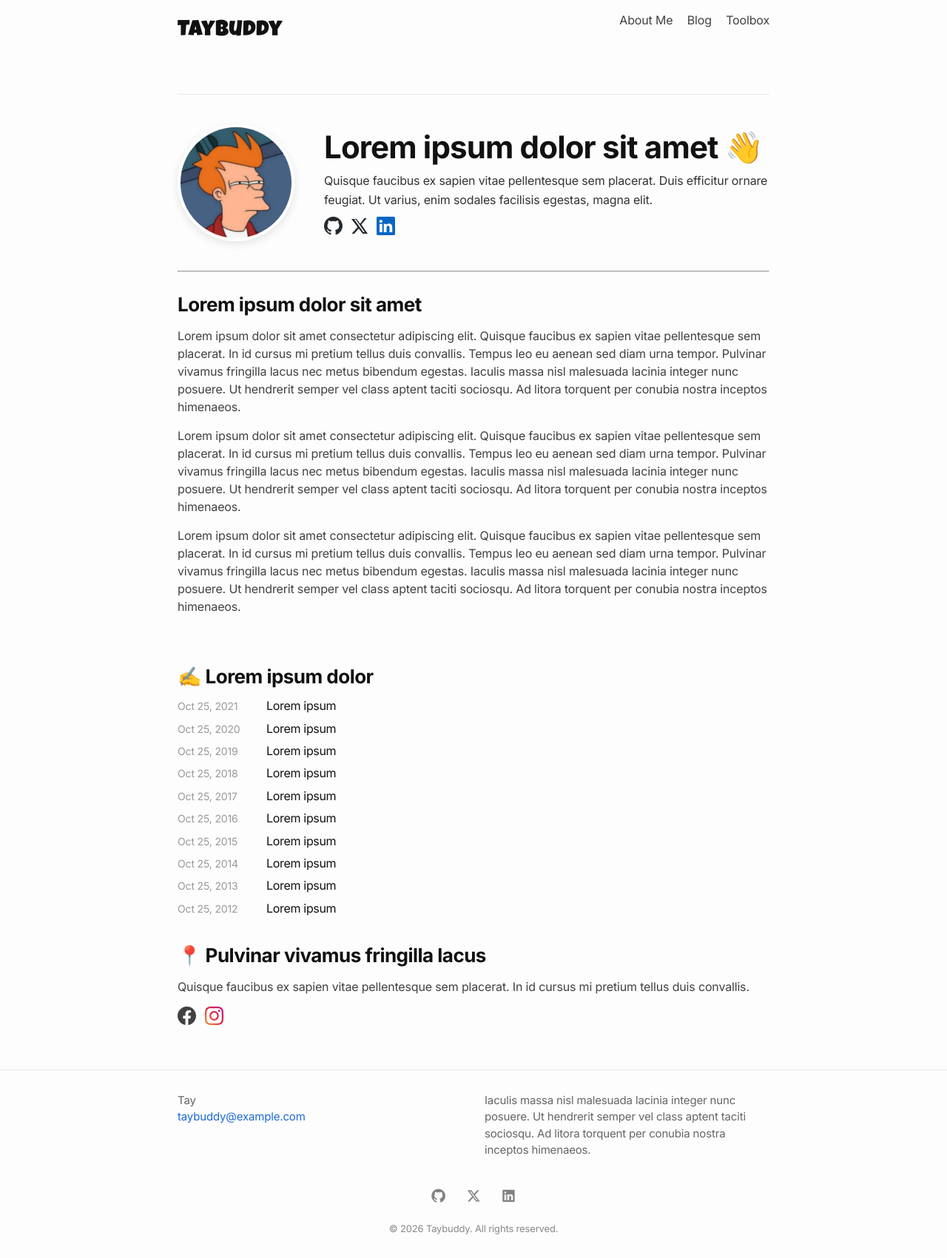
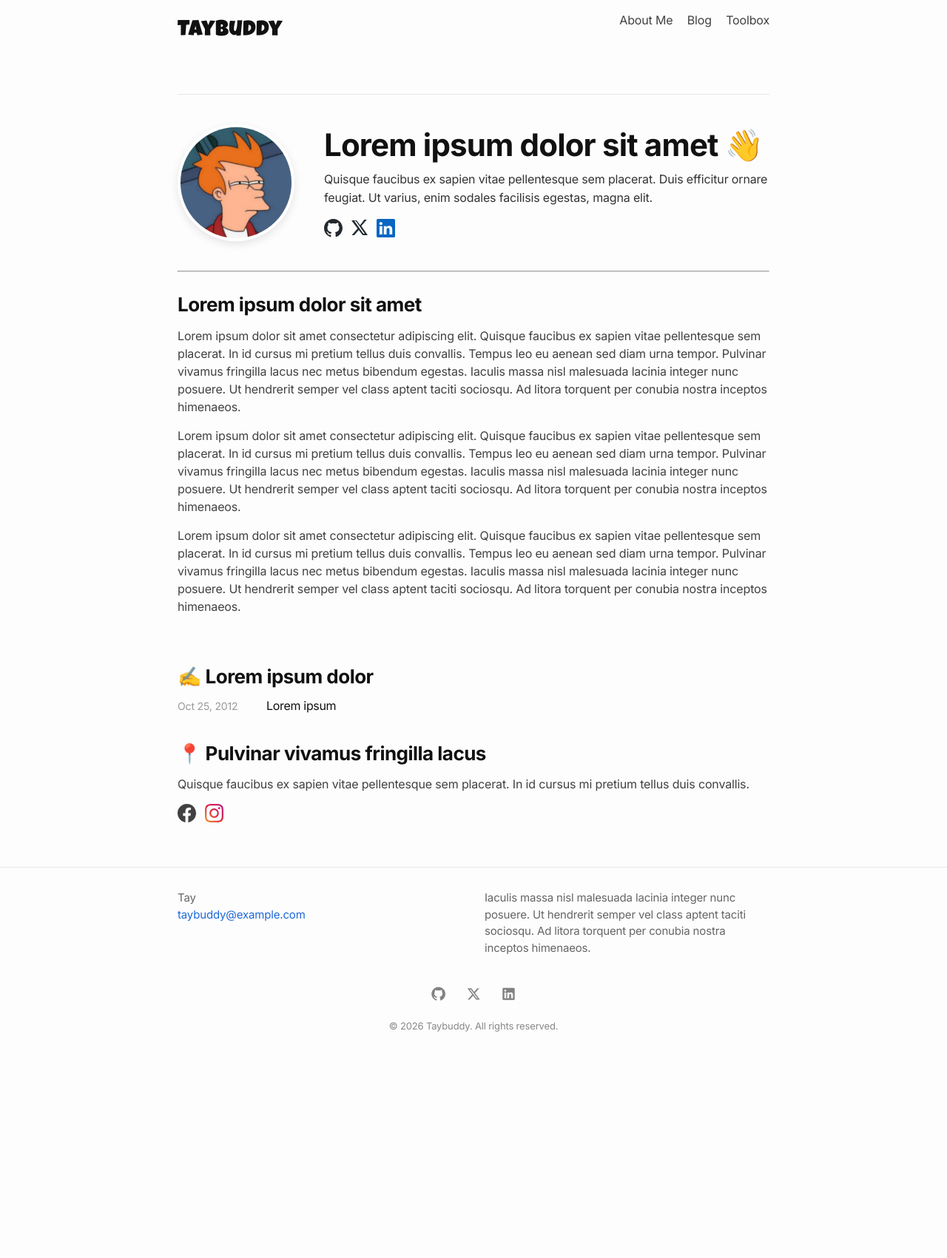
Before and after one commit to taybuddy/taybuddy.github.io, a Jekyll site: the page built from index.md, in a window 1280 px wide. Shown: the whole page at 74% size. Built offline with Jekyll 4.4.1, drawn with Linux system fonts in a browser that asks for light colours; nearby versions of some CDN libraries; after the commit the page ends 1428 px from its top, so only the background shows below that; part of the change alters nothing that is shown.

Commit message:
Update info

```diff
--- a/_posts/2013-10-25-lorem-ipsum.md
+++ /dev/null
@@ -1,16 +0,0 @@
----
-layout: post
-title: "Lorem ipsum"
-date: 2013-10-25
-categories: "Happenings"
-tags: [thinking]
----
-Lorem ipsum dolor sit amet consectetur adipiscing elit. Quisque faucibus ex sapien vitae pellentesque sem placerat. In id cursus mi pretium tellus duis convallis. Tempus leo eu aenean sed diam urna tempor. Pulvinar vivamus fringilla lacus nec metus bibendum egestas. Iaculis massa nisl malesuada lacinia integer nunc posuere. Ut hendrerit semper vel class aptent taciti sociosqu. Ad litora torquent per conubia nostra inceptos himenaeos.
-
-Lorem ipsum dolor sit amet consectetur adipiscing elit. Quisque faucibus ex sapien vitae pellentesque sem placerat. In id cursus mi pretium tellus duis convallis. Tempus leo eu aenean sed diam urna tempor. Pulvinar vivamus fringilla lacus nec metus bibendum egestas. Iaculis massa nisl malesuada lacinia integer nunc posuere. Ut hendrerit semper vel class aptent taciti sociosqu. Ad litora torquent per conubia nostra inceptos himenaeos.
-
-Lorem ipsum dolor sit amet consectetur adipiscing elit. Quisque faucibus ex sapien vitae pellentesque sem placerat. In id cursus mi pretium tellus duis convallis. Tempus leo eu aenean sed diam urna tempor. Pulvinar vivamus fringilla lacus nec metus bibendum egestas. Iaculis massa nisl malesuada lacinia integer nunc posuere. Ut hendrerit semper vel class aptent taciti sociosqu. Ad litora torquent per conubia nostra inceptos himenaeos.
-
-Lorem ipsum dolor sit amet consectetur adipiscing elit. Quisque faucibus ex sapien vitae pellentesque sem placerat. In id cursus mi pretium tellus duis convallis. Tempus leo eu aenean sed diam urna tempor. Pulvinar vivamus fringilla lacus nec metus bibendum egestas. Iaculis massa nisl malesuada lacinia integer nunc posuere. Ut hendrerit semper vel class aptent taciti sociosqu. Ad litora torquent per conubia nostra inceptos himenaeos.
-
-Lorem ipsum dolor sit amet consectetur adipiscing elit. Quisque faucibus ex sapien vitae pellentesque sem placerat. In id cursus mi pretium tellus duis convallis. Tempus leo eu aenean sed diam urna tempor. Pulvinar vivamus fringilla lacus nec metus bibendum egestas. Iaculis massa nisl malesuada lacinia integer nunc posuere. Ut hendrerit semper vel class aptent taciti sociosqu. Ad litora torquent per conubia nostra inceptos himenaeos.
--- a/_posts/2014-10-25-lorem-ipsum.md
+++ /dev/null
@@ -1,16 +0,0 @@
----
-layout: post
-title: "Lorem ipsum"
-date: 2014-10-25
-categories: "Happenings, Hectic Life"
-tags: [diary]
----
-Lorem ipsum dolor sit amet consectetur adipiscing elit. Quisque faucibus ex sapien vitae pellentesque sem placerat. In id cursus mi pretium tellus duis convallis. Tempus leo eu aenean sed diam urna tempor. Pulvinar vivamus fringilla lacus nec metus bibendum egestas. Iaculis massa nisl malesuada lacinia integer nunc posuere. Ut hendrerit semper vel class aptent taciti sociosqu. Ad litora torquent per conubia nostra inceptos himenaeos.
-
-Lorem ipsum dolor sit amet consectetur adipiscing elit. Quisque faucibus ex sapien vitae pellentesque sem placerat. In id cursus mi pretium tellus duis convallis. Tempus leo eu aenean sed diam urna tempor. Pulvinar vivamus fringilla lacus nec metus bibendum egestas. Iaculis massa nisl malesuada lacinia integer nunc posuere. Ut hendrerit semper vel class aptent taciti sociosqu. Ad litora torquent per conubia nostra inceptos himenaeos.
-
-Lorem ipsum dolor sit amet consectetur adipiscing elit. Quisque faucibus ex sapien vitae pellentesque sem placerat. In id cursus mi pretium tellus duis convallis. Tempus leo eu aenean sed diam urna tempor. Pulvinar vivamus fringilla lacus nec metus bibendum egestas. Iaculis massa nisl malesuada lacinia integer nunc posuere. Ut hendrerit semper vel class aptent taciti sociosqu. Ad litora torquent per conubia nostra inceptos himenaeos.
-
-Lorem ipsum dolor sit amet consectetur adipiscing elit. Quisque faucibus ex sapien vitae pellentesque sem placerat. In id cursus mi pretium tellus duis convallis. Tempus leo eu aenean sed diam urna tempor. Pulvinar vivamus fringilla lacus nec metus bibendum egestas. Iaculis massa nisl malesuada lacinia integer nunc posuere. Ut hendrerit semper vel class aptent taciti sociosqu. Ad litora torquent per conubia nostra inceptos himenaeos.
-
-Lorem ipsum dolor sit amet consectetur adipiscing elit. Quisque faucibus ex sapien vitae pellentesque sem placerat. In id cursus mi pretium tellus duis convallis. Tempus leo eu aenean sed diam urna tempor. Pulvinar vivamus fringilla lacus nec metus bibendum egestas. Iaculis massa nisl malesuada lacinia integer nunc posuere. Ut hendrerit semper vel class aptent taciti sociosqu. Ad litora torquent per conubia nostra inceptos himenaeos.
--- a/_posts/2015-10-25-lorem-ipsum.md
+++ /dev/null
@@ -1,16 +0,0 @@
----
-layout: post
-title: "Lorem ipsum"
-date: 2015-10-25
-categories: "Random Thoughts"
-tags: [thinking]
----
-Lorem ipsum dolor sit amet consectetur adipiscing elit. Quisque faucibus ex sapien vitae pellentesque sem placerat. In id cursus mi pretium tellus duis convallis. Tempus leo eu aenean sed diam urna tempor. Pulvinar vivamus fringilla lacus nec metus bibendum egestas. Iaculis massa nisl malesuada lacinia integer nunc posuere. Ut hendrerit semper vel class aptent taciti sociosqu. Ad litora torquent per conubia nostra inceptos himenaeos.
-
-Lorem ipsum dolor sit amet consectetur adipiscing elit. Quisque faucibus ex sapien vitae pellentesque sem placerat. In id cursus mi pretium tellus duis convallis. Tempus leo eu aenean sed diam urna tempor. Pulvinar vivamus fringilla lacus nec metus bibendum egestas. Iaculis massa nisl malesuada lacinia integer nunc posuere. Ut hendrerit semper vel class aptent taciti sociosqu. Ad litora torquent per conubia nostra inceptos himenaeos.
-
-Lorem ipsum dolor sit amet consectetur adipiscing elit. Quisque faucibus ex sapien vitae pellentesque sem placerat. In id cursus mi pretium tellus duis convallis. Tempus leo eu aenean sed diam urna tempor. Pulvinar vivamus fringilla lacus nec metus bibendum egestas. Iaculis massa nisl malesuada lacinia integer nunc posuere. Ut hendrerit semper vel class aptent taciti sociosqu. Ad litora torquent per conubia nostra inceptos himenaeos.
-
-Lorem ipsum dolor sit amet consectetur adipiscing elit. Quisque faucibus ex sapien vitae pellentesque sem placerat. In id cursus mi pretium tellus duis convallis. Tempus leo eu aenean sed diam urna tempor. Pulvinar vivamus fringilla lacus nec metus bibendum egestas. Iaculis massa nisl malesuada lacinia integer nunc posuere. Ut hendrerit semper vel class aptent taciti sociosqu. Ad litora torquent per conubia nostra inceptos himenaeos.
-
-Lorem ipsum dolor sit amet consectetur adipiscing elit. Quisque faucibus ex sapien vitae pellentesque sem placerat. In id cursus mi pretium tellus duis convallis. Tempus leo eu aenean sed diam urna tempor. Pulvinar vivamus fringilla lacus nec metus bibendum egestas. Iaculis massa nisl malesuada lacinia integer nunc posuere. Ut hendrerit semper vel class aptent taciti sociosqu. Ad litora torquent per conubia nostra inceptos himenaeos.
--- a/_posts/2016-10-25-lorem-ipsum.md
+++ /dev/null
@@ -1,16 +0,0 @@
----
-layout: post
-title: "Lorem ipsum"
-date: 2016-10-25
-categories: "Productivity"
-tags: [thinking]
----
-Lorem ipsum dolor sit amet consectetur adipiscing elit. Quisque faucibus ex sapien vitae pellentesque sem placerat. In id cursus mi pretium tellus duis convallis. Tempus leo eu aenean sed diam urna tempor. Pulvinar vivamus fringilla lacus nec metus bibendum egestas. Iaculis massa nisl malesuada lacinia integer nunc posuere. Ut hendrerit semper vel class aptent taciti sociosqu. Ad litora torquent per conubia nostra inceptos himenaeos.
-
-Lorem ipsum dolor sit amet consectetur adipiscing elit. Quisque faucibus ex sapien vitae pellentesque sem placerat. In id cursus mi pretium tellus duis convallis. Tempus leo eu aenean sed diam urna tempor. Pulvinar vivamus fringilla lacus nec metus bibendum egestas. Iaculis massa nisl malesuada lacinia integer nunc posuere. Ut hendrerit semper vel class aptent taciti sociosqu. Ad litora torquent per conubia nostra inceptos himenaeos.
-
-Lorem ipsum dolor sit amet consectetur adipiscing elit. Quisque faucibus ex sapien vitae pellentesque sem placerat. In id cursus mi pretium tellus duis convallis. Tempus leo eu aenean sed diam urna tempor. Pulvinar vivamus fringilla lacus nec metus bibendum egestas. Iaculis massa nisl malesuada lacinia integer nunc posuere. Ut hendrerit semper vel class aptent taciti sociosqu. Ad litora torquent per conubia nostra inceptos himenaeos.
-
-Lorem ipsum dolor sit amet consectetur adipiscing elit. Quisque faucibus ex sapien vitae pellentesque sem placerat. In id cursus mi pretium tellus duis convallis. Tempus leo eu aenean sed diam urna tempor. Pulvinar vivamus fringilla lacus nec metus bibendum egestas. Iaculis massa nisl malesuada lacinia integer nunc posuere. Ut hendrerit semper vel class aptent taciti sociosqu. Ad litora torquent per conubia nostra inceptos himenaeos.
-
-Lorem ipsum dolor sit amet consectetur adipiscing elit. Quisque faucibus ex sapien vitae pellentesque sem placerat. In id cursus mi pretium tellus duis convallis. Tempus leo eu aenean sed diam urna tempor. Pulvinar vivamus fringilla lacus nec metus bibendum egestas. Iaculis massa nisl malesuada lacinia integer nunc posuere. Ut hendrerit semper vel class aptent taciti sociosqu. Ad litora torquent per conubia nostra inceptos himenaeos.
--- a/_posts/2017-10-25-lorem-ipsum.md
+++ /dev/null
@@ -1,16 +0,0 @@
----
-layout: post
-title: "Lorem ipsum"
-date: 2017-10-25
-categories: "Random Thoughts"
-tags: [thinking]
----
-Lorem ipsum dolor sit amet consectetur adipiscing elit. Quisque faucibus ex sapien vitae pellentesque sem placerat. In id cursus mi pretium tellus duis convallis. Tempus leo eu aenean sed diam urna tempor. Pulvinar vivamus fringilla lacus nec metus bibendum egestas. Iaculis massa nisl malesuada lacinia integer nunc posuere. Ut hendrerit semper vel class aptent taciti sociosqu. Ad litora torquent per conubia nostra inceptos himenaeos.
-
-Lorem ipsum dolor sit amet consectetur adipiscing elit. Quisque faucibus ex sapien vitae pellentesque sem placerat. In id cursus mi pretium tellus duis convallis. Tempus leo eu aenean sed diam urna tempor. Pulvinar vivamus fringilla lacus nec metus bibendum egestas. Iaculis massa nisl malesuada lacinia integer nunc posuere. Ut hendrerit semper vel class aptent taciti sociosqu. Ad litora torquent per conubia nostra inceptos himenaeos.
-
-Lorem ipsum dolor sit amet consectetur adipiscing elit. Quisque faucibus ex sapien vitae pellentesque sem placerat. In id cursus mi pretium tellus duis convallis. Tempus leo eu aenean sed diam urna tempor. Pulvinar vivamus fringilla lacus nec metus bibendum egestas. Iaculis massa nisl malesuada lacinia integer nunc posuere. Ut hendrerit semper vel class aptent taciti sociosqu. Ad litora torquent per conubia nostra inceptos himenaeos.
-
-Lorem ipsum dolor sit amet consectetur adipiscing elit. Quisque faucibus ex sapien vitae pellentesque sem placerat. In id cursus mi pretium tellus duis convallis. Tempus leo eu aenean sed diam urna tempor. Pulvinar vivamus fringilla lacus nec metus bibendum egestas. Iaculis massa nisl malesuada lacinia integer nunc posuere. Ut hendrerit semper vel class aptent taciti sociosqu. Ad litora torquent per conubia nostra inceptos himenaeos.
-
-Lorem ipsum dolor sit amet consectetur adipiscing elit. Quisque faucibus ex sapien vitae pellentesque sem placerat. In id cursus mi pretium tellus duis convallis. Tempus leo eu aenean sed diam urna tempor. Pulvinar vivamus fringilla lacus nec metus bibendum egestas. Iaculis massa nisl malesuada lacinia integer nunc posuere. Ut hendrerit semper vel class aptent taciti sociosqu. Ad litora torquent per conubia nostra inceptos himenaeos.
--- a/_posts/2018-10-25-lorem-ipsum.md
+++ /dev/null
@@ -1,16 +0,0 @@
----
-layout: post
-title: "Lorem ipsum"
-date: 2018-10-25
-categories: "Random Thoughts"
-tags: [thinking]
----
-Lorem ipsum dolor sit amet consectetur adipiscing elit. Quisque faucibus ex sapien vitae pellentesque sem placerat. In id cursus mi pretium tellus duis convallis. Tempus leo eu aenean sed diam urna tempor. Pulvinar vivamus fringilla lacus nec metus bibendum egestas. Iaculis massa nisl malesuada lacinia integer nunc posuere. Ut hendrerit semper vel class aptent taciti sociosqu. Ad litora torquent per conubia nostra inceptos himenaeos.
-
-Lorem ipsum dolor sit amet consectetur adipiscing elit. Quisque faucibus ex sapien vitae pellentesque sem placerat. In id cursus mi pretium tellus duis convallis. Tempus leo eu aenean sed diam urna tempor. Pulvinar vivamus fringilla lacus nec metus bibendum egestas. Iaculis massa nisl malesuada lacinia integer nunc posuere. Ut hendrerit semper vel class aptent taciti sociosqu. Ad litora torquent per conubia nostra inceptos himenaeos.
-
-Lorem ipsum dolor sit amet consectetur adipiscing elit. Quisque faucibus ex sapien vitae pellentesque sem placerat. In id cursus mi pretium tellus duis convallis. Tempus leo eu aenean sed diam urna tempor. Pulvinar vivamus fringilla lacus nec metus bibendum egestas. Iaculis massa nisl malesuada lacinia integer nunc posuere. Ut hendrerit semper vel class aptent taciti sociosqu. Ad litora torquent per conubia nostra inceptos himenaeos.
-
-Lorem ipsum dolor sit amet consectetur adipiscing elit. Quisque faucibus ex sapien vitae pellentesque sem placerat. In id cursus mi pretium tellus duis convallis. Tempus leo eu aenean sed diam urna tempor. Pulvinar vivamus fringilla lacus nec metus bibendum egestas. Iaculis massa nisl malesuada lacinia integer nunc posuere. Ut hendrerit semper vel class aptent taciti sociosqu. Ad litora torquent per conubia nostra inceptos himenaeos.
-
-Lorem ipsum dolor sit amet consectetur adipiscing elit. Quisque faucibus ex sapien vitae pellentesque sem placerat. In id cursus mi pretium tellus duis convallis. Tempus leo eu aenean sed diam urna tempor. Pulvinar vivamus fringilla lacus nec metus bibendum egestas. Iaculis massa nisl malesuada lacinia integer nunc posuere. Ut hendrerit semper vel class aptent taciti sociosqu. Ad litora torquent per conubia nostra inceptos himenaeos.
--- a/_posts/2019-10-25-lorem-ipsum.md
+++ /dev/null
@@ -1,17 +0,0 @@
----
-layout: post
-title: "Lorem ipsum"
-date: 2019-10-25
-categories: "Random Thoughts"
-tags: [personal, thinking]
----
-
-Lorem ipsum dolor sit amet consectetur adipiscing elit. Quisque faucibus ex sapien vitae pellentesque sem placerat. In id cursus mi pretium tellus duis convallis. Tempus leo eu aenean sed diam urna tempor. Pulvinar vivamus fringilla lacus nec metus bibendum egestas. Iaculis massa nisl malesuada lacinia integer nunc posuere. Ut hendrerit semper vel class aptent taciti sociosqu. Ad litora torquent per conubia nostra inceptos himenaeos.
-
-Lorem ipsum dolor sit amet consectetur adipiscing elit. Quisque faucibus ex sapien vitae pellentesque sem placerat. In id cursus mi pretium tellus duis convallis. Tempus leo eu aenean sed diam urna tempor. Pulvinar vivamus fringilla lacus nec metus bibendum egestas. Iaculis massa nisl malesuada lacinia integer nunc posuere. Ut hendrerit semper vel class aptent taciti sociosqu. Ad litora torquent per conubia nostra inceptos himenaeos.
-
-Lorem ipsum dolor sit amet consectetur adipiscing elit. Quisque faucibus ex sapien vitae pellentesque sem placerat. In id cursus mi pretium tellus duis convallis. Tempus leo eu aenean sed diam urna tempor. Pulvinar vivamus fringilla lacus nec metus bibendum egestas. Iaculis massa nisl malesuada lacinia integer nunc posuere. Ut hendrerit semper vel class aptent taciti sociosqu. Ad litora torquent per conubia nostra inceptos himenaeos.
-
-Lorem ipsum dolor sit amet consectetur adipiscing elit. Quisque faucibus ex sapien vitae pellentesque sem placerat. In id cursus mi pretium tellus duis convallis. Tempus leo eu aenean sed diam urna tempor. Pulvinar vivamus fringilla lacus nec metus bibendum egestas. Iaculis massa nisl malesuada lacinia integer nunc posuere. Ut hendrerit semper vel class aptent taciti sociosqu. Ad litora torquent per conubia nostra inceptos himenaeos.
-
-Lorem ipsum dolor sit amet consectetur adipiscing elit. Quisque faucibus ex sapien vitae pellentesque sem placerat. In id cursus mi pretium tellus duis convallis. Tempus leo eu aenean sed diam urna tempor. Pulvinar vivamus fringilla lacus nec metus bibendum egestas. Iaculis massa nisl malesuada lacinia integer nunc posuere. Ut hendrerit semper vel class aptent taciti sociosqu. Ad litora torquent per conubia nostra inceptos himenaeos.
--- a/_posts/2020-10-25-lorem-ipsum.md
+++ /dev/null
@@ -1,17 +0,0 @@
----
-layout: post
-title: "Lorem ipsum"
-date: 2020-10-25
-categories: "Random Thoughts"
-tags: [personal, thinking]
----
-
-Lorem ipsum dolor sit amet consectetur adipiscing elit. Quisque faucibus ex sapien vitae pellentesque sem placerat. In id cursus mi pretium tellus duis convallis. Tempus leo eu aenean sed diam urna tempor. Pulvinar vivamus fringilla lacus nec metus bibendum egestas. Iaculis massa nisl malesuada lacinia integer nunc posuere. Ut hendrerit semper vel class aptent taciti sociosqu. Ad litora torquent per conubia nostra inceptos himenaeos.
-
-Lorem ipsum dolor sit amet consectetur adipiscing elit. Quisque faucibus ex sapien vitae pellentesque sem placerat. In id cursus mi pretium tellus duis convallis. Tempus leo eu aenean sed diam urna tempor. Pulvinar vivamus fringilla lacus nec metus bibendum egestas. Iaculis massa nisl malesuada lacinia integer nunc posuere. Ut hendrerit semper vel class aptent taciti sociosqu. Ad litora torquent per conubia nostra inceptos himenaeos.
-
-Lorem ipsum dolor sit amet consectetur adipiscing elit. Quisque faucibus ex sapien vitae pellentesque sem placerat. In id cursus mi pretium tellus duis convallis. Tempus leo eu aenean sed diam urna tempor. Pulvinar vivamus fringilla lacus nec metus bibendum egestas. Iaculis massa nisl malesuada lacinia integer nunc posuere. Ut hendrerit semper vel class aptent taciti sociosqu. Ad litora torquent per conubia nostra inceptos himenaeos.
-
-Lorem ipsum dolor sit amet consectetur adipiscing elit. Quisque faucibus ex sapien vitae pellentesque sem placerat. In id cursus mi pretium tellus duis convallis. Tempus leo eu aenean sed diam urna tempor. Pulvinar vivamus fringilla lacus nec metus bibendum egestas. Iaculis massa nisl malesuada lacinia integer nunc posuere. Ut hendrerit semper vel class aptent taciti sociosqu. Ad litora torquent per conubia nostra inceptos himenaeos.
-
-Lorem ipsum dolor sit amet consectetur adipiscing elit. Quisque faucibus ex sapien vitae pellentesque sem placerat. In id cursus mi pretium tellus duis convallis. Tempus leo eu aenean sed diam urna tempor. Pulvinar vivamus fringilla lacus nec metus bibendum egestas. Iaculis massa nisl malesuada lacinia integer nunc posuere. Ut hendrerit semper vel class aptent taciti sociosqu. Ad litora torquent per conubia nostra inceptos himenaeos.
--- a/_posts/2021-10-25-lorem-ipsum.md
+++ /dev/null
@@ -1,17 +0,0 @@
----
-layout: post
-title: "Lorem ipsum"
-date: 2021-10-25
-categories: "Random Thoughts"
-tags: [personal, thinking]
----
-
-Lorem ipsum dolor sit amet consectetur adipiscing elit. Quisque faucibus ex sapien vitae pellentesque sem placerat. In id cursus mi pretium tellus duis convallis. Tempus leo eu aenean sed diam urna tempor. Pulvinar vivamus fringilla lacus nec metus bibendum egestas. Iaculis massa nisl malesuada lacinia integer nunc posuere. Ut hendrerit semper vel class aptent taciti sociosqu. Ad litora torquent per conubia nostra inceptos himenaeos.
-
-Lorem ipsum dolor sit amet consectetur adipiscing elit. Quisque faucibus ex sapien vitae pellentesque sem placerat. In id cursus mi pretium tellus duis convallis. Tempus leo eu aenean sed diam urna tempor. Pulvinar vivamus fringilla lacus nec metus bibendum egestas. Iaculis massa nisl malesuada lacinia integer nunc posuere. Ut hendrerit semper vel class aptent taciti sociosqu. Ad litora torquent per conubia nostra inceptos himenaeos.
-
-Lorem ipsum dolor sit amet consectetur adipiscing elit. Quisque faucibus ex sapien vitae pellentesque sem placerat. In id cursus mi pretium tellus duis convallis. Tempus leo eu aenean sed diam urna tempor. Pulvinar vivamus fringilla lacus nec metus bibendum egestas. Iaculis massa nisl malesuada lacinia integer nunc posuere. Ut hendrerit semper vel class aptent taciti sociosqu. Ad litora torquent per conubia nostra inceptos himenaeos.
-
-Lorem ipsum dolor sit amet consectetur adipiscing elit. Quisque faucibus ex sapien vitae pellentesque sem placerat. In id cursus mi pretium tellus duis convallis. Tempus leo eu aenean sed diam urna tempor. Pulvinar vivamus fringilla lacus nec metus bibendum egestas. Iaculis massa nisl malesuada lacinia integer nunc posuere. Ut hendrerit semper vel class aptent taciti sociosqu. Ad litora torquent per conubia nostra inceptos himenaeos.
-
-Lorem ipsum dolor sit amet consectetur adipiscing elit. Quisque faucibus ex sapien vitae pellentesque sem placerat. In id cursus mi pretium tellus duis convallis. Tempus leo eu aenean sed diam urna tempor. Pulvinar vivamus fringilla lacus nec metus bibendum egestas. Iaculis massa nisl malesuada lacinia integer nunc posuere. Ut hendrerit semper vel class aptent taciti sociosqu. Ad litora torquent per conubia nostra inceptos himenaeos.
--- a/_sass/minima/custom-styles.scss
+++ b/_sass/minima/custom-styles.scss
@@ -124,7 +124,7 @@ body {
 
 //index.md => icon container
 .social-links-home {
-  margin-top: 10px;
+  margin-top: 15px;
   display: flex;
   gap: 12px;
   align-items: center;
```
